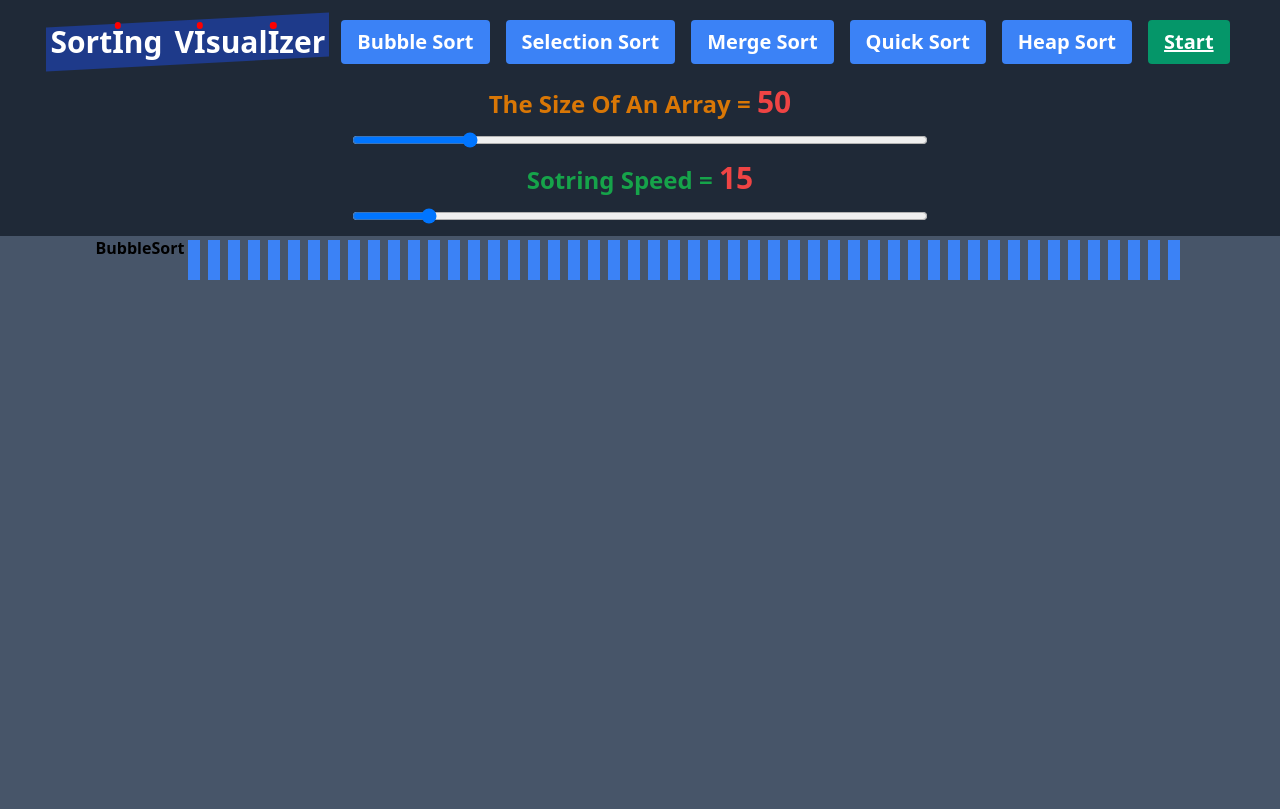
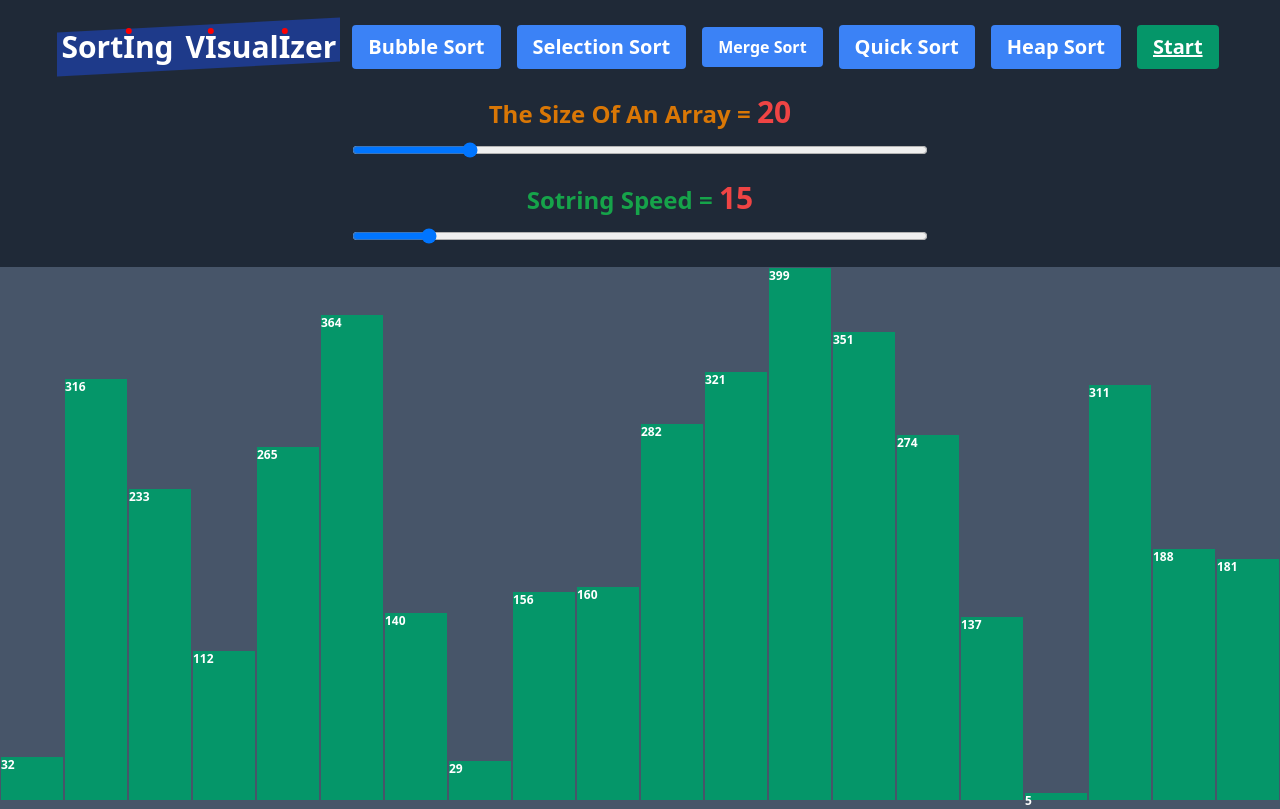
Before and after one commit to Mohab0P/Visualising_Sortin_Algorithms, a React (Vite) app: page / in a window 1280 px wide. Built offline with nearby package versions, Linux system fonts and the light colour scheme.

Commit message:
add the bars

```diff
--- a/src/App.tsx
+++ b/src/App.tsx
@@ -1,15 +1,13 @@
 import Nav from "./components/Nav";
 import Main from "./components/Main";
 
-
 function App() {
-
   return (
-    <div>
-      <Nav/>
-      <Main/>
+    <div className="grid grid-rows-6 h-screen"> {/* Set up grid and full-screen height */}
+      <Nav className="row-span-2" /> {/* Nav takes up one row */}
+      <Main className="row-span-5" /> {/* Main takes up the remaining five rows */}
     </div>
-  )
+  );
 }
 
-export default App
+export default App;
--- a/src/components/Main.tsx
+++ b/src/components/Main.tsx
@@ -1,17 +1,40 @@
-import {useArrayContext} from "../utils/ArrayProvider";
+import React from "react";
+import { useArrayContext } from "../utils/ArrayProvider";
 
-const Main = () => {
-    const {size,sortingAlgorithm} = useArrayContext()
-
-
-    return (
-        <div className="flex flex-row justify-center ">
-            <h1>{sortingAlgorithm}</h1>
-          {Array.from({ length: size }).map((_, i) => (
-            <div key={i} className="h-10 w-3 bg-blue-500 m-1"></div>
-          ))}
-        </div>
-      );
-    }
+type MainProps = {
+  className?: string; // Make className optional
+};
+const Main: React.FC<MainProps> = ({ className }) => {
+   const { size, array, } = useArrayContext();
+  //  const barWidth=100/size;
+  return (
+    <>
+    <div className={`flex w-full h-full items-end ${className}  `}>
+      {array.length > 0 ? (
+        array.map((value, index) => (
+          <div
+          key={`${value}-${index}`}
+          className="bg-emerald-600 max-w-56 "
+          style={{
+            height: `${(value / (20 * size)) * 100}%`, // Adjusted for better height calculation
+            // width: `${barWidth}%`, // Adjusted for better width calculation
+            flex: `1 1 ${100 / array.length}%`, // Makes bars responsive
+            margin: "0 1px", // Optional margin to space out the bars
+          }}
+          id={`${index}`}
+          >
+            <span className={`${array.length >= 50 ? 'hidden' : 'block'} text-white text-xs`}>
+              {value}
+            </span>
+          </div>
+        ))
+      ) : (
+        <p className="text-red-500 text-center w-full">No bars to display</p>
+      )}
+    </div>
+    {/* <p className="text-center text-white">{array.join()}</p> */}
+        </>
+  );
+};
 
 export default Main;
--- a/src/components/Nav.tsx
+++ b/src/components/Nav.tsx
@@ -1,17 +1,21 @@
+import { useEffect } from "react";
 import { useArrayContext } from "../utils/ArrayProvider";
 
-const Nav = () => {
-  const {
+type NavProps = {
+ className?: string; // Make className optional
+};
+const Nav: React.FC<NavProps> = ({ className }) => {  const {
     size,
     setSize,
     speed,
     setSpeed,
     sortingAlgorithm,
     setSortingAlgorithm,
-  } = useArrayContext();
+     } = useArrayContext();
+
 
   return (
-    <nav className="w-screen bg-gray-800 grid grid-flow-row ">
+    <nav className={`w-screen bg-gray-800 grid grid-flow-row ${className} `}>
       <div className="flex items-center justify-center w-full gap-4 my-5">
         <span className="relative inline-block before:block before:absolute before:-inset-1 before:-skew-y-3 before:bg-blue-900">
           <span className="relative text-white text-3xl">
@@ -37,27 +41,26 @@ const Nav = () => {
 
         <button
 
-          className="bg-blue-500 hover:bg-blue-700 text-white font-bold py-2 px-4 rounded text-xl  transition-all active:scale-95"
-          onClick={() => setSortingAlgorithm("BubbleSort")}
+        className={`${sortingAlgorithm=="BubbleSort" ? ' bg-red-500 hover:bg-red-700' : 'bg-blue-500'}   hover:animate-bounce hover:bg-blue-700 text-white font-bold py-2 px-4 rounded text-xl transition-all active:scale-95`}          onClick={() => setSortingAlgorithm("BubbleSort")}
         >
           Bubble Sort
         </button>
         <button
-          className="bg-blue-500 hover:bg-blue-700 text-white font-bold py-2 px-4 rounded text-xl  transition-all active:scale-95 "
+          className={`${sortingAlgorithm=="SelectionSort" ?' bg-red-500 hover:bg-red-700' : 'bg-blue-500' } hover:bg-blue-700 hover:animate-bounce text-white font-bold py-2 px-4 rounded text-xl  transition-all active:scale-95 `}
           onClick={() => setSortingAlgorithm("SelectionSort")}
         >
           Selection Sort
         </button>
-        <button
-          className="bg-blue-500 hover:bg-blue-700 text-white font-bold py-2 px-4 rounded text-xl  transition-all active:scale-95"
+         <button
+          className={`${sortingAlgorithm=="MergeSort" ? ' bg-red-500 hover:bg-red-700' : 'bg-blue-500'} hover:bg-blue-700 hover:animate-bounce text-white font-bold py-2 px-4 rounded tet-xl  transition-all active:scale-95`}
           onClick={() => setSortingAlgorithm("MergeSort")}
         >
           Merge Sort
         </button>
-        <button className="bg-blue-500 hover:bg-blue-700 text-white font-bold py-2 px-4 rounded text-xl  transition-all active:scale-95"           onClick={() => setSortingAlgorithm('QuickSort')}>
+        <button className={`${sortingAlgorithm=="QuickSort"? 'bg-red-500 hover:bg-red-700':'bg-blue-500'} hover:bg-blue-700 hover:animate-bounce text-white font-bold py-2 px-4 rounded text-xl  transition-all active:scale-95`}           onClick={() => setSortingAlgorithm('QuickSort')}>
           Quick Sort
         </button>
-        <button className="bg-blue-500 hover:bg-blue-700 text-white font-bold py-2 px-4 rounded text-xl  transition-all active:scale-95" onClick={() => setSortingAlgorithm('HeapSort')}>
+        <button className={`${sortingAlgorithm=="HeapSort" ? 'bg-red-500 hover:bg-red-700':"bg-blue-500"} hover:bg-blue-700 hover:animate-bounce text-white font-bold py-2 px-4 rounded text-xl  transition-all active:scale-95`} onClick={() => setSortingAlgorithm('HeapSort')}>
           Heap Sort
         </button>
         <button className="bg-emerald-600 hover:bg-emerald-800 text-white font-bold py-2 px-4 rounded text-xl underline  transition-all active:scale-95 ">
--- a/src/utils/ArrayProvider.tsx
+++ b/src/utils/ArrayProvider.tsx
@@ -1,13 +1,15 @@
-import React, { createContext, useContext, useState } from "react";
+import React, { createContext, useContext, useEffect, useState } from "react";
 
-type SortingAlgorithm = 'BubbleSort' | 'SelectionSort' | 'InsertionSort' | 'MergeSort' | 'QuickSort' | 'HeapSort';
+type SortingAlgorithm = 'none'|'BubbleSort' | 'SelectionSort' | 'InsertionSort' | 'MergeSort' | 'QuickSort' | 'HeapSort';
 const ArrayContext = createContext({
   size: 50,
   setSize: (size: number) => {},
   speed: 15,
   setSpeed: (speed: number) => {},
-  sortingAlgorithm: 'BubbleSort' as SortingAlgorithm,
+  sortingAlgorithm: 'none' as SortingAlgorithm,
   setSortingAlgorithm: (algorithm: SortingAlgorithm) => {},
+  array: [] as number[],
+  setArray: (newArray: number[]) => {},
 });
 
 export const useArrayContext = () => useContext(ArrayContext);
@@ -15,11 +17,22 @@ export const useArrayContext = () => useContext(ArrayContext);
 const ArrayProvider: React.FC<{ children: React.ReactNode }> = ({
     children,
 }) => {
-  const [size, setSize] = useState(50);
+  const [size, setSize] = useState(20);
   const [speed, setSpeed] = useState(15);
-  const [sortingAlgorithm,setSortingAlgorithm]=useState<SortingAlgorithm>('BubbleSort')
+  const [sortingAlgorithm,setSortingAlgorithm]=useState<SortingAlgorithm>('none')
+  const [array,setArray]=useState<number[]>([])
+
+  useEffect(()=>{
+    const generateArray:() => void=()=>{
+    const newArray=Array.from({length:size},()=>Math.floor(Math.random()*20*size));
+    setArray(newArray);
+    };
+    generateArray();
+  },[size,sortingAlgorithm])
+
+
   return (
-    <ArrayContext.Provider value={{ size, setSize, speed, setSpeed, sortingAlgorithm, setSortingAlgorithm }}>      {children}
+    <ArrayContext.Provider value={{ size, setSize, speed, setSpeed, sortingAlgorithm, setSortingAlgorithm,array,setArray }}>      {children}
     </ArrayContext.Provider>
   );
 };
```
